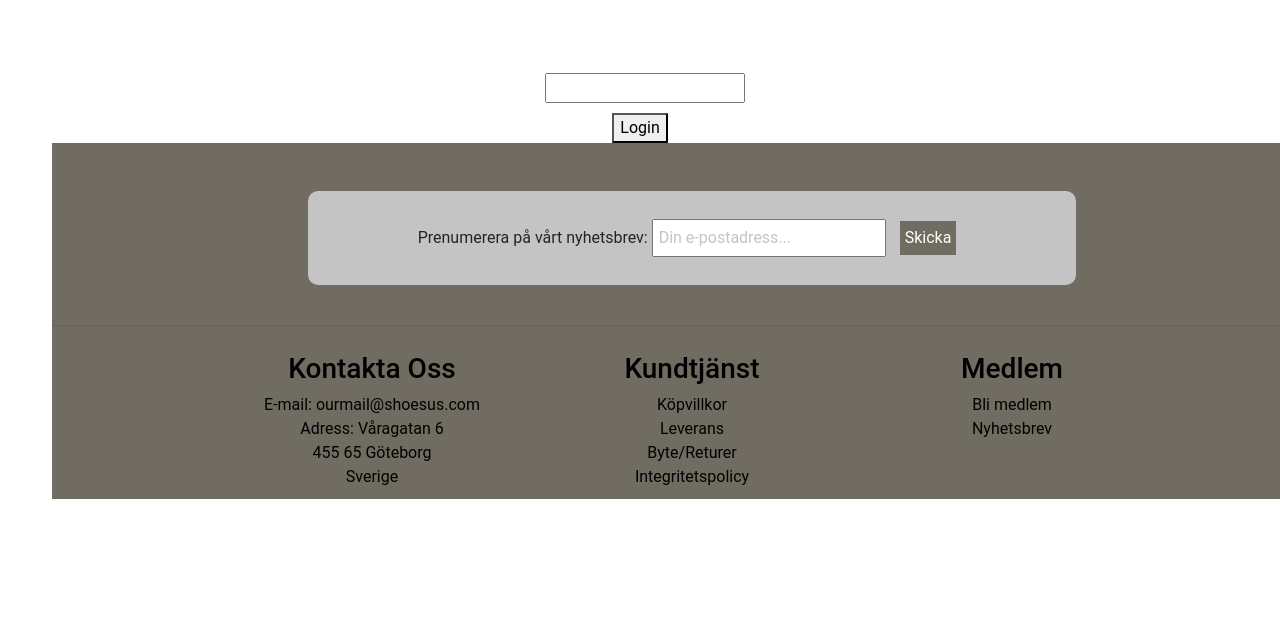
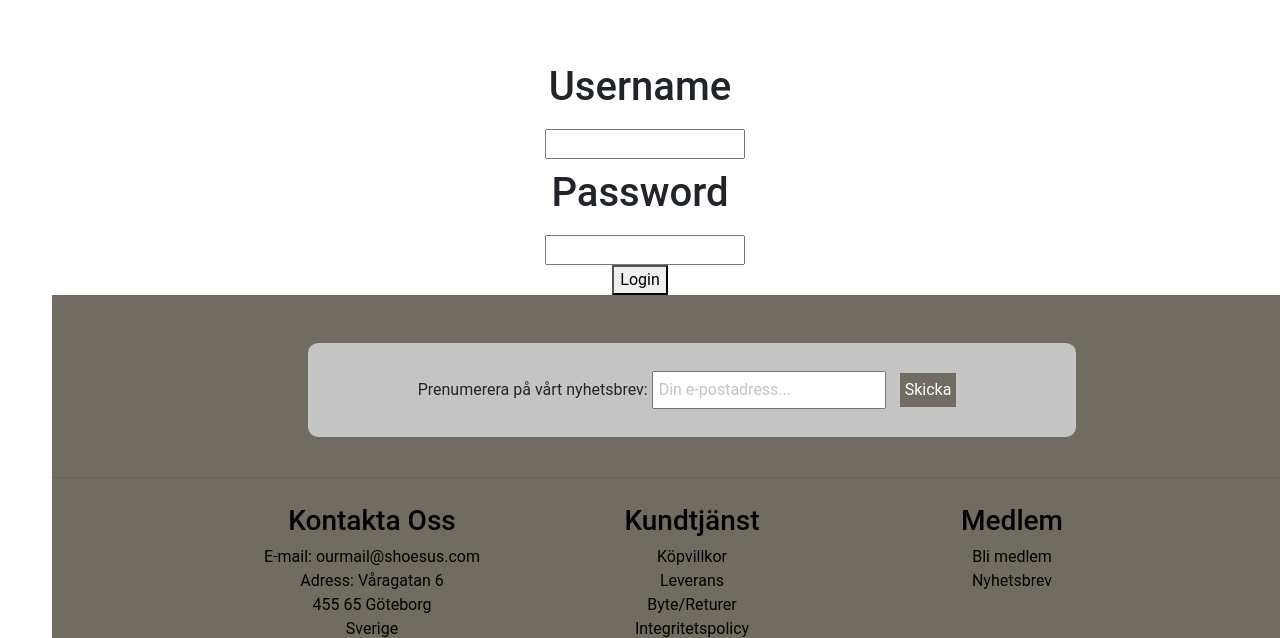
Before and after one commit to omerbasic/Shoes-Us, a PHP site: page /login.php in a window 1280 px wide. Shown: the part 162-800 px from the top of the page. Run offline with PHP 8.4, Linux system fonts and the light colour scheme; data that the repository does not hold is empty; some libraries are stand-ins or nearby versions.

Commit message:
Fungerande login,  ToDO: Hasha lösenord

```diff
--- a/SHOESUS/API/Handlers/userHandler.php
+++ b/SHOESUS/API/Handlers/userHandler.php
@@ -15,13 +15,13 @@ function getAll() {
     return $result;
 }
 
-function getSpecific($uname){
+function getSpecific($uname, $pw){
     include_once('./../Class/database.php');
     $database = new Database();
 
     //$database->bindValue(':email', $uname, PDO::PARAM_INT);
-    $query = $database->connection->prepare('SELECT * FROM User WHERE email = '. $uname . ';');
-    $query->execute();
+    $query = $database->connection->prepare('SELECT * FROM User WHERE email = "'. $uname . '" AND password = "'. $pw .'";');
+    $query->execute(array(':email' => $uname, ':password' => $pw));
     $result = $query->fetch(PDO::FETCH_ASSOC);
     //Använder fetch istället för fetchAll för att få ut usern utanför array av alla users
 
--- a/SHOESUS/API/recievers/userReciever.php
+++ b/SHOESUS/API/recievers/userReciever.php
@@ -25,7 +25,7 @@ try {
 
         } else if ($_GET['endpoint'] == 'getSpecific'){
             include('./../Handlers/userHandler.php');
-            $result = getSpecific($_GET['username']);
+            $result = getSpecific($_GET['username'] , $_GET['password']);
             echo json_encode($result);
 
         } else {
--- a/SHOESUS/Resources/userResource.js
+++ b/SHOESUS/Resources/userResource.js
@@ -16,14 +16,14 @@ function makeRequest(url, method, FormData, callback) {
 export function getSpecificUser(event) {
 
     var username = document.getElementById("usernameInput").value
-    makeRequest('./API/recievers/userReciever.php?endpoint=getSpecific&username=' + username, 'GET', null, (result) => {
-        if (username = result.email){
+    var password = document.getElementById("passwordInput").value
+    makeRequest('./API/recievers/userReciever.php?endpoint=getSpecific&username=' + username + '&password=' + password, 'GET', null, (result) => {
+
+        if (username = result.email && password == result.password){
         console.log(result)
+        console.log(result.password)
 
         localStorage.setItem("Current User", JSON.stringify(result));
-    }
-    else{
-        alert("Fel användarnamn");
-    }
+            }
     })
 }
--- a/SHOESUS/login.php
+++ b/SHOESUS/login.php
@@ -97,8 +97,11 @@
 
     <div class="article">
         <div id="loginDiv">
-            <input type="text" id="usernameInput">
-            <button id = "login_btn">Login</button>
+        <h1>Username</h1>
+        <input type="text" id="usernameInput">
+        <h1>Password</h1>
+        <input type="text" id="passwordInput">
+        <button id = "login_btn">Login</button>
     </div>
 
 
```
